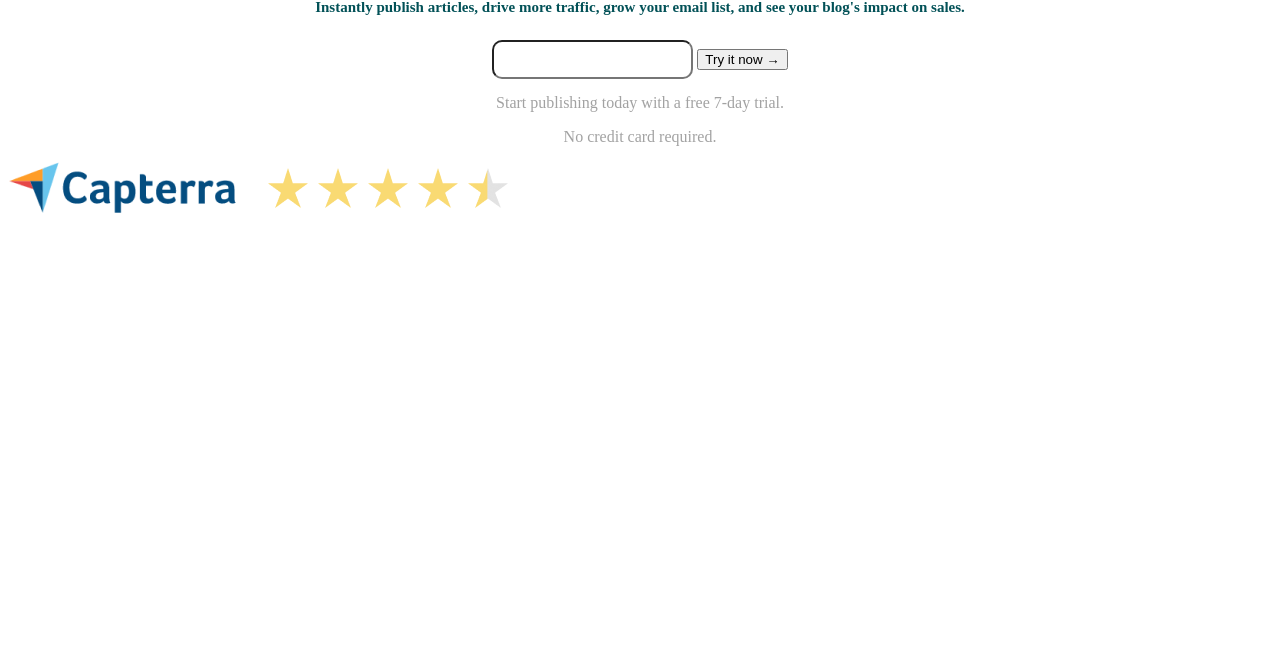
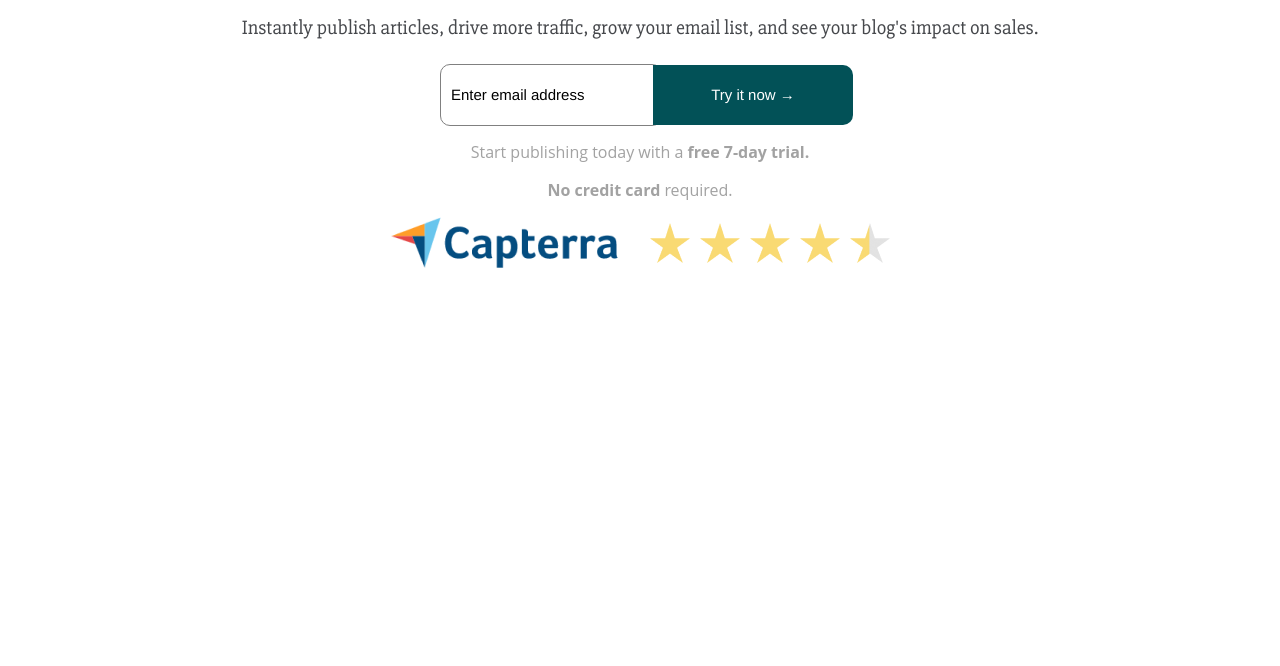
Before and after one commit to DEVFBA/Matcha, a plain HTML site: page index.html in a window 1280 px wide. Shown: the part 134-800 px from the top of the page. Drawn offline with nearby package versions, Linux system fonts and the light colour scheme.

Commit message:
Se realizan los estilos para replicar la página muestra de Matcha

```diff
--- a/index.html
+++ b/index.html
@@ -2,6 +2,7 @@
 <html>
   <head>
     <link rel="stylesheet" href="styles.css">
+    <link href="https://fonts.googleapis.com/css2?family=Alegreya:wght@900&family=Slabo+27px&display=swap" rel="stylesheet">
     <!-- Aquí va información importante pero no visible
         dentro del navegador -->
     <title>Matcha Test</title>
@@ -12,12 +13,12 @@
     <h1>Build your blog. Build your business.</h1>
     <h4>Instantly publish articles, drive more traffic, grow your email list, and see your blog's impact on sales.</h4>
     <form>
-        <input type="email"/>
+        <input type="email" value="Enter email address"/>
         <button type="submit">Try it now &rarr;</button>
     </form>
     <!--Aquí va el contenido y la imagen-->
-    <p>Start publishing today with a free 7-day trial.
-    <p>No credit card required.</p>
+    <p>Start publishing today with a <strong>free 7-day trial.</strong>
+    <p><strong>No credit card</strong> required.</p>
     <img src="images/capterra.png"/>
   </body>
 </html>
--- a/styles.css
+++ b/styles.css
@@ -1,5 +1,8 @@
+body {
+    text-align: center;
+}
+
 h1 {
-    text-align: center;
     color: #025157;
     font-family: "Alegreya", serif;
     font-size: 60px;
@@ -7,22 +10,49 @@ h1 {
 }
 
 h4 {
-    color: #025157;
-    font-family: "Alegreya", serif;
-    font-size: 15px;
+    color: #46484c;;
+    font-family: "Slabo 27px", serif;
+    font-size: 20px;
+    font-weight: 500; /* Cambia el peso (envergadura) de la fuente */
     margin-bottom: 24px;
 }
 
-form, h4, p {
-    text-align: center;
+input {
+    border-radius: 10px; /* Se ponen los bordes redondeados */
+    padding: 10px;
+    font-family: Helvetica;
+    font-size: 15px;
+    color: -internal-light-dark(black, white); /* No me termina de convencer */
+    border: solid 1px;
+    border-color: gray;
+    height: 40px;
+    width: 200px;
+}
+
+button {
+    height: 60px;
+    width: 200px;
+    margin: -13px;
+    font-family: Helvetica;
+    font-size: 15px;
+    background-color: #025157;
+    border: none;
+    color: #fff;
+    /* Se dejan solamente los bordes derechos redondeados */
+    border-top-left-radius: 0;
+    border-top-right-radius: 10px;
+    border-bottom-left-radius: 0px;
+    border-bottom-right-radius: 10px;
 }
 
 p {
     color: #8b8b8bcc;
     margin-top: 15px;
+    font-family: "Open Sans", sans-serif;
 }
 
-input {
-    border-radius: 10px;
-    padding: 10px;
+img {
+    margin-left: auto;
+    margin-right: auto;
+    display: block;
 }
```
